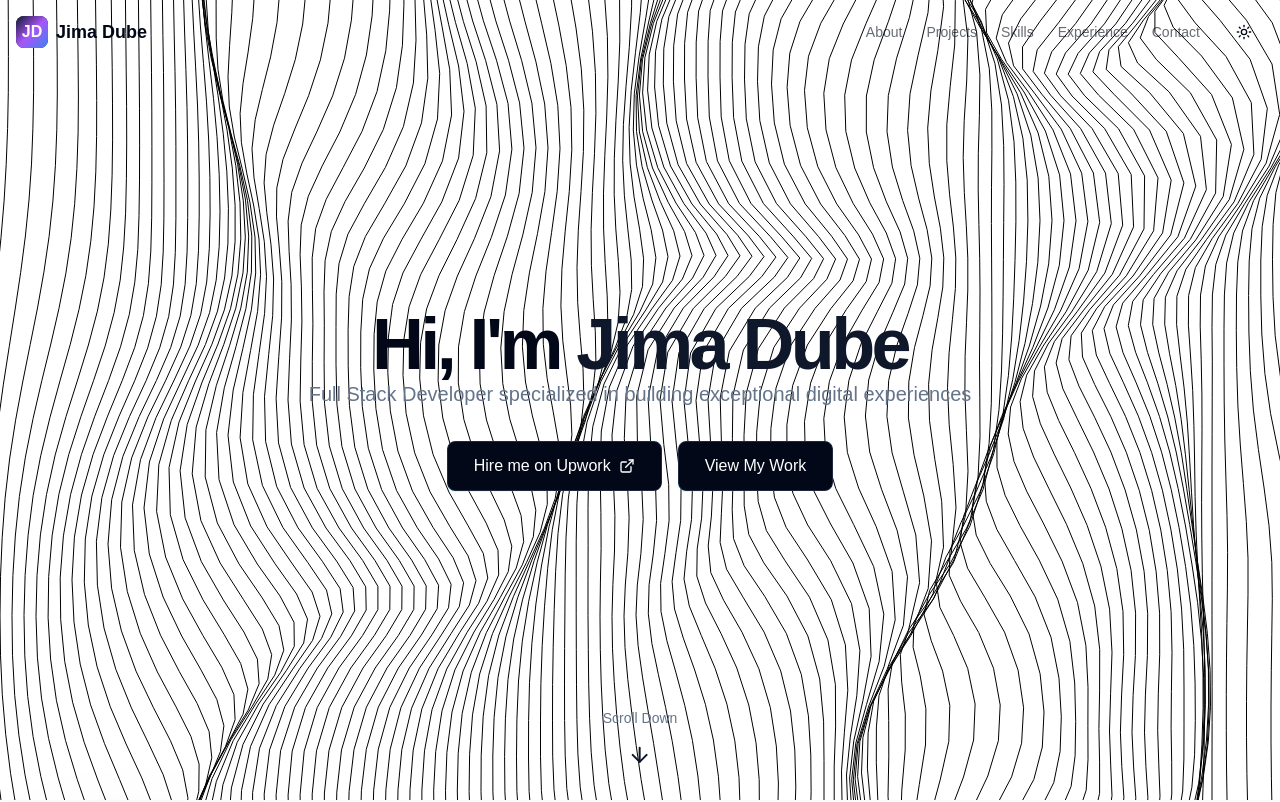
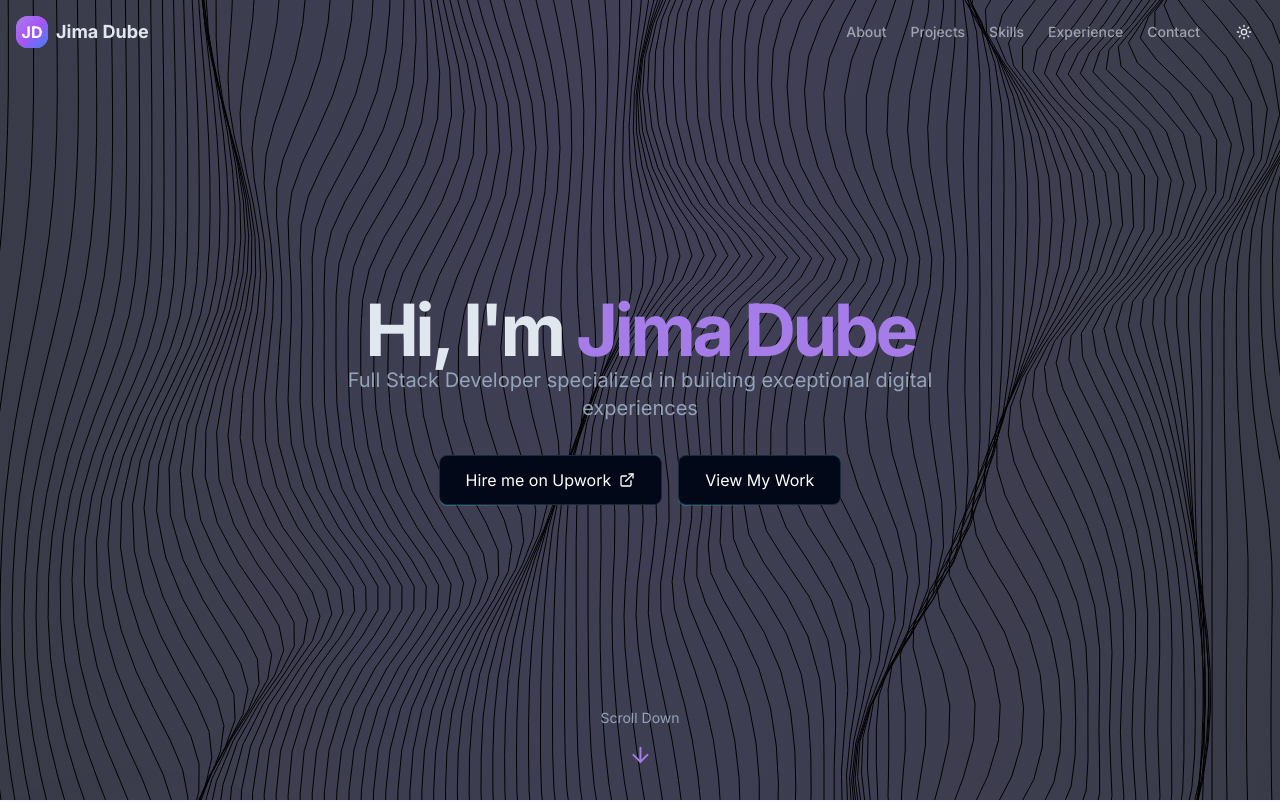
Before and after one commit to Jima-J9M1/portfolio-v2, a Next.js app: page / in a window 1280 px wide. Shown: the top 802 px of the page. Built offline with nearby package versions, Linux system fonts and the light colour scheme.

Commit message:
Refactor globals.css for font and color updates
Updated global styles to include new font and color variables.

```diff
--- a/src/app/globals.css
+++ b/src/app/globals.css
@@ -2,63 +2,68 @@
 @tailwind components;
 @tailwind utilities;
 
+@import url('https://fonts.googleapis.com/css2?family=Inter:wght@300;400;500;600;700;800;900&family=JetBrains+Mono:wght@400;500&display=swap');
+
+* {
+    box-sizing: border-box;
+    padding: 0;
+    margin: 0;
+}
+
+html {
+    scroll-behavior: smooth;
+}
+
 body {
-  font-family: Arial, Helvetica, sans-serif;
+    font-family: 'Inter', -apple-system, BlinkMacSystemFont, 'Segoe UI', sans-serif;
+    -webkit-font-smoothing: antialiased;
+    -moz-osx-font-smoothing: grayscale;
 }
 
 @layer base {
     :root {
-    --background: 0 0% 100%;
-    --foreground: 222.2 84% 4.9%;
-    --card: 0 0% 100%;
-    --card-foreground: 222.2 84% 4.9%;
-    --popover: 0 0% 100%;
-    --popover-foreground: 222.2 84% 4.9%;
-    --primary: 222.2 47.4% 11.2%;
-    --primary-foreground: 210 40% 98%;
-    --secondary: 210 40% 96.1%;
-    --secondary-foreground: 222.2 47.4% 11.2%;
-    --muted: 210 40% 96.1%;
-    --muted-foreground: 215.4 16.3% 46.9%;
-    --accent: 210 40% 96.1%;
-    --accent-foreground: 222.2 47.4% 11.2%;
-    --destructive: 0 84.2% 60.2%;
+          --background: 224 71% 4%;
+          --foreground: 213 31% 91%;
+          --card: 224 71% 6%;
+          --card-foreground: 213 31% 91%;
+          --popover: 224 71% 4%;
+          --popover-foreground: 213 31% 91%;
+          --primary: 263 70% 70%;
+          --primary-foreground: 224 71% 4%;
+          --secondary: 222 47% 11%;
+          --secondary-foreground: 213 31% 91%;
+          --muted: 223 47% 11%;
+          --muted-foreground: 215 20% 65%;
+          --accent: 192 91% 60%;
+          --accent-foreground: 224 71% 4%;
+          --destructive: 0 84% 60%;
           --destructive-foreground: 210 40% 98%;
-    --border: 214.3 31.8% 91.4%;
-    --input: 214.3 31.8% 91.4%;
-    --ring: 222.2 84% 4.9%;
-    --chart-1: 12 76% 61%;
-    --chart-2: 173 58% 39%;
-    --chart-3: 197 37% 24%;
-    --chart-4: 43 74% 66%;
-    --chart-5: 27 87% 67%;
-    --radius: 0.5rem;
+          --border: 216 34% 17%;
+          --input: 216 34% 17%;
+          --ring: 263 70% 70%;
+          --radius: 0.75rem;
     }
+
   .dark {
-    --background: 222.2 84% 4.9%;
-    --foreground: 210 40% 98%;
-    --card: 222.2 84% 4.9%;
-    --card-foreground: 210 40% 98%;
-    --popover: 222.2 84% 4.9%;
-    --popover-foreground: 210 40% 98%;
-    --primary: 210 40% 98%;
-    --primary-foreground: 222.2 47.4% 11.2%;
-    --secondary: 217.2 32.6% 17.5%;
-    --secondary-foreground: 210 40% 98%;
-    --muted: 217.2 32.6% 17.5%;
-    --muted-foreground: 215 20.2% 65.1%;
-    --accent: 217.2 32.6% 17.5%;
-    --accent-foreground: 210 40% 98%;
-    --destructive: 0 62.8% 30.6%;
+        --background: 224 71% 4%;
+        --foreground: 213 31% 91%;
+        --card: 224 71% 6%;
+        --card-foreground: 213 31% 91%;
+        --popover: 224 71% 4%;
+        --popover-foreground: 213 31% 91%;
+        --primary: 263 70% 70%;
+        --primary-foreground: 224 71% 4%;
+        --secondary: 222 47% 11%;
+        --secondary-foreground: 213 31% 91%;
+        --muted: 223 47% 11%;
+        --muted-foreground: 215 20% 65%;
+        --accent: 192 91% 60%;
+        --accent-foreground: 224 71% 4%;
+        --destructive: 0 84% 60%;
         --destructive-foreground: 210 40% 98%;
-    --border: 217.2 32.6% 17.5%;
-    --input: 217.2 32.6% 17.5%;
-    --ring: 212.7 26.8% 83.9%;
-    --chart-1: 220 70% 50%;
-    --chart-2: 160 60% 45%;
-    --chart-3: 30 80% 55%;
-    --chart-4: 280 65% 60%;
-    --chart-5: 340 75% 55%;
+        --border: 216 34% 17%;
+        --input: 216 34% 17%;
+        --ring: 263 70% 70%;
   }
 }
 
@@ -68,5 +73,86 @@ body {
     }
     body {
           @apply bg-background text-foreground;
+          background-image:
+            radial-gradient(ellipse 80% 80% at 50% -20%, rgba(120, 80, 255, 0.15), transparent),
+            radial-gradient(ellipse 60% 60% at 80% 80%, rgba(0, 200, 255, 0.05), transparent);
+          min-height: 100vh;
     }
 }
+
+@layer utilities {
+    .text-gradient {
+          background: linear-gradient(135deg, #a78bfa, #22d3ee, #a78bfa);
+          background-size: 200% 200%;
+          -webkit-background-clip: text;
+          -webkit-text-fill-color: transparent;
+          background-clip: text;
+          animation: gradient-shift 4s ease infinite;
+    }
+
+  .glass-card {
+        background: rgba(255, 255, 255, 0.03);
+        border: 1px solid rgba(255, 255, 255, 0.08);
+        backdrop-filter: blur(12px);
+        -webkit-backdrop-filter: blur(12px);
+  }
+
+  .glow-primary {
+        box-shadow: 0 0 30px rgba(167, 139, 250, 0.2), 0 0 60px rgba(167, 139, 250, 0.05);
+  }
+
+  .glow-accent {
+        box-shadow: 0 0 30px rgba(34, 211, 238, 0.2), 0 0 60px rgba(34, 211, 238, 0.05);
+  }
+
+  .grid-bg {
+        background-image: linear-gradient(rgba(255,255,255,0.03) 1px, transparent 1px),
+                linear-gradient(90deg, rgba(255,255,255,0.03) 1px, transparent 1px);
+        background-size: 60px 60px;
+  }
+
+  .mono {
+        font-family: 'JetBrains Mono', monospace;
+  }
+}
+
+@keyframes gradient-shift {
+    0%, 100% { background-position: 0% 50%; }
+    50% { background-position: 100% 50%; }
+}
+
+@keyframes float {
+    0%, 100% { transform: translateY(0px); }
+    50% { transform: translateY(-20px); }
+}
+
+@keyframes pulse-glow {
+    0%, 100% { opacity: 0.4; }
+    50% { opacity: 1; }
+}
+
+@keyframes scan-line {
+    0% { top: 0%; }
+    100% { top: 100%; }
+}
+
+/* Scrollbar */
+::-webkit-scrollbar {
+    width: 6px;
+}
+::-webkit-scrollbar-track {
+    background: hsl(var(--background));
+}
+::-webkit-scrollbar-thumb {
+    background: rgba(167, 139, 250, 0.4);
+    border-radius: 3px;
+}
+::-webkit-scrollbar-thumb:hover {
+    background: rgba(167, 139, 250, 0.7);
+}
+
+/* Selection */
+::selection {
+    background: rgba(167, 139, 250, 0.3);
+    color: white;
+}
```
Lines whose indentation alone changed are shown as unchanged.
